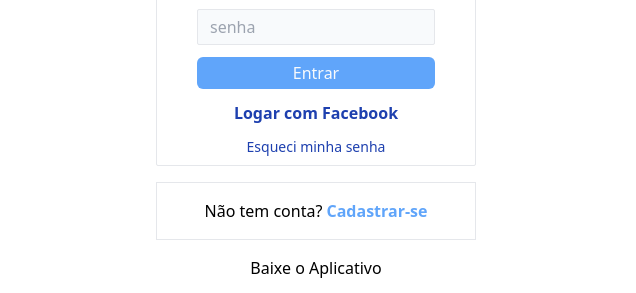
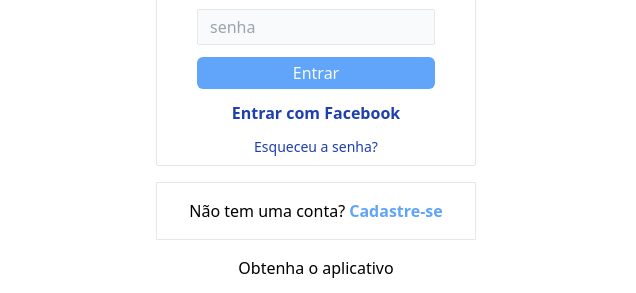
Before and after one commit to gustavo-goulart/curso-tailwind-css, a website: page src/index.html in a window 1280 px wide. Shown: the part 254-547 px from the top of the page, 644-1280 px from the left. Drawn offline with Linux system fonts and the light colour scheme.

Commit message:
alterações index

```diff
--- a/src/index.html
+++ b/src/index.html
@@ -44,21 +44,21 @@
           </button>
 
           <a class="text-blue-800 font-bold cursor-pointer" href="#">
-            Logar com Facebook</a
+            Entrar com Facebook</a
           >
           <a class="text-blue-800 text-sm cursor-pointer" href="#"
-            >Esqueci minha senha</a
+            >Esqueceu a senha?</a
           >
         </form>
 
         <div class="border w-80 my-4 text-center py-4">
           <p>
-            Não tem conta?
-            <a class="text-blue-400 font-bold" href="#">Cadastrar-se</a>
+            Não tem uma conta?
+            <a class="text-blue-400 font-bold" href="#">Cadastre-se</a>
           </p>
         </div>
 
-        <p>Baixe o Aplicativo</p>
+        <p>Obtenha o aplicativo</p>
 
         <div class="flex gap-2 mt-4">
           <img class="h-10" src="./images/apple.png" alt="app-store" />
```
